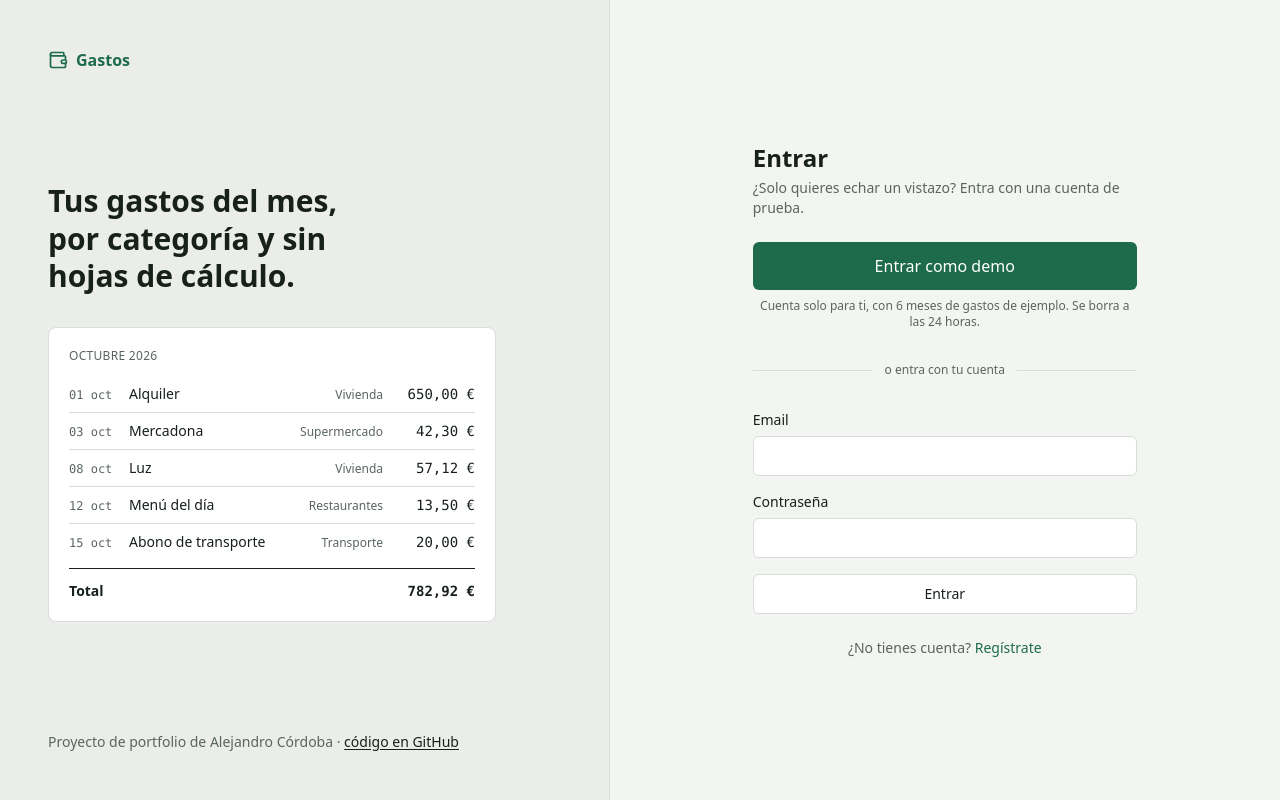
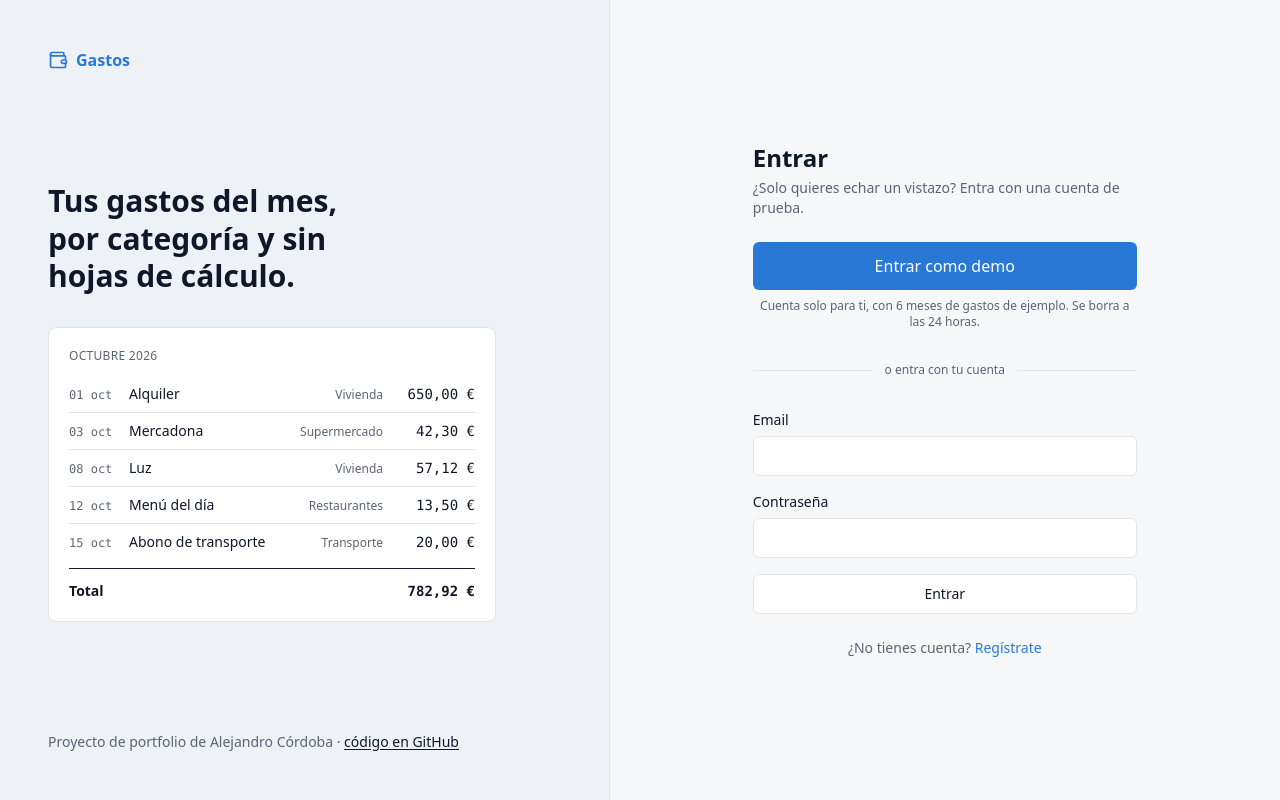
Before and after one commit to SEDEBE/expense-tracker-web, a React (Vite) app: page /login in a window 1280 px wide. Built offline with nearby package versions, Linux system fonts and the light colour scheme; no server answers.

Commit message:
style: keep the original blue accent

```diff
--- a/src/components/ui.tsx
+++ b/src/components/ui.tsx
@@ -9,7 +9,7 @@ const variants: Record<Variant, string> = {
   primary: 'bg-accent text-on-accent hover:bg-accent-strong',
   secondary: 'bg-surface text-text border border-border hover:bg-surface-2',
   ghost: 'text-muted hover:text-text hover:bg-surface-2',
-  danger: 'bg-danger text-on-accent hover:opacity-90',
+  danger: 'bg-danger text-surface hover:opacity-90',
 }
 
 interface ButtonProps extends ButtonHTMLAttributes<HTMLButtonElement> {
--- a/src/index.css
+++ b/src/index.css
@@ -5,42 +5,42 @@
 
 @custom-variant dark (@media (prefers-color-scheme: dark));
 
-/* Ledger look: cool grey-green paper, dark green ink, amounts in a monospaced face. */
+/* Ledger look: cool grey paper, blue ink, amounts in a monospaced face. */
 :root {
   color-scheme: light;
-  --c-page: #f3f5f2;
+  --c-page: #f6f7f9;
   --c-surface: #ffffff;
-  --c-surface-2: #eaede9;
-  --c-border: #d9ded8;
-  --c-text: #17201b;
-  --c-muted: #5a655e;
-  --c-accent: #1e6b4c;
-  --c-accent-strong: #15523a;
-  --c-accent-soft: #e1eee7;
+  --c-surface-2: #eef1f5;
+  --c-border: #e1e5eb;
+  --c-text: #0f1729;
+  --c-muted: #5b6474;
+  --c-accent: #2a78d6;
+  --c-accent-strong: #1c5cab;
+  --c-accent-soft: #e6f0fc;
   --c-on-accent: #ffffff;
-  --c-danger: #b42d2d;
-  --c-danger-soft: #fbeaea;
-  --c-chart: #1e6b4c;
-  --c-chart-muted: #b5d3c3;
+  --c-danger: #c53030;
+  --c-danger-soft: #fdecec;
+  --c-chart: #2a78d6;
+  --c-chart-muted: #b7d3f6;
 }
 
 @media (prefers-color-scheme: dark) {
   :root {
     color-scheme: dark;
-    --c-page: #0f1311;
-    --c-surface: #161b18;
-    --c-surface-2: #1d2420;
-    --c-border: #2a332e;
-    --c-text: #e4e9e6;
-    --c-muted: #98a49d;
-    --c-accent: #52b788;
-    --c-accent-strong: #84d0aa;
-    --c-accent-soft: #163024;
-    --c-on-accent: #0f1311;
-    --c-danger: #ee7b7b;
+    --c-page: #0d1117;
+    --c-surface: #161b22;
+    --c-surface-2: #1f2630;
+    --c-border: #2b333e;
+    --c-text: #e8ebf0;
+    --c-muted: #9aa4b2;
+    --c-accent: #3987e5;
+    --c-accent-strong: #6da7ec;
+    --c-accent-soft: #15263d;
+    --c-on-accent: #ffffff;
+    --c-danger: #f07171;
     --c-danger-soft: #3a1d1d;
-    --c-chart: #52b788;
-    --c-chart-muted: #2c4d3c;
+    --c-chart: #3987e5;
+    --c-chart-muted: #24466f;
   }
 }
 
```
Also changed, not shown: 3 other files (tests, documents, lock files or other folders).
